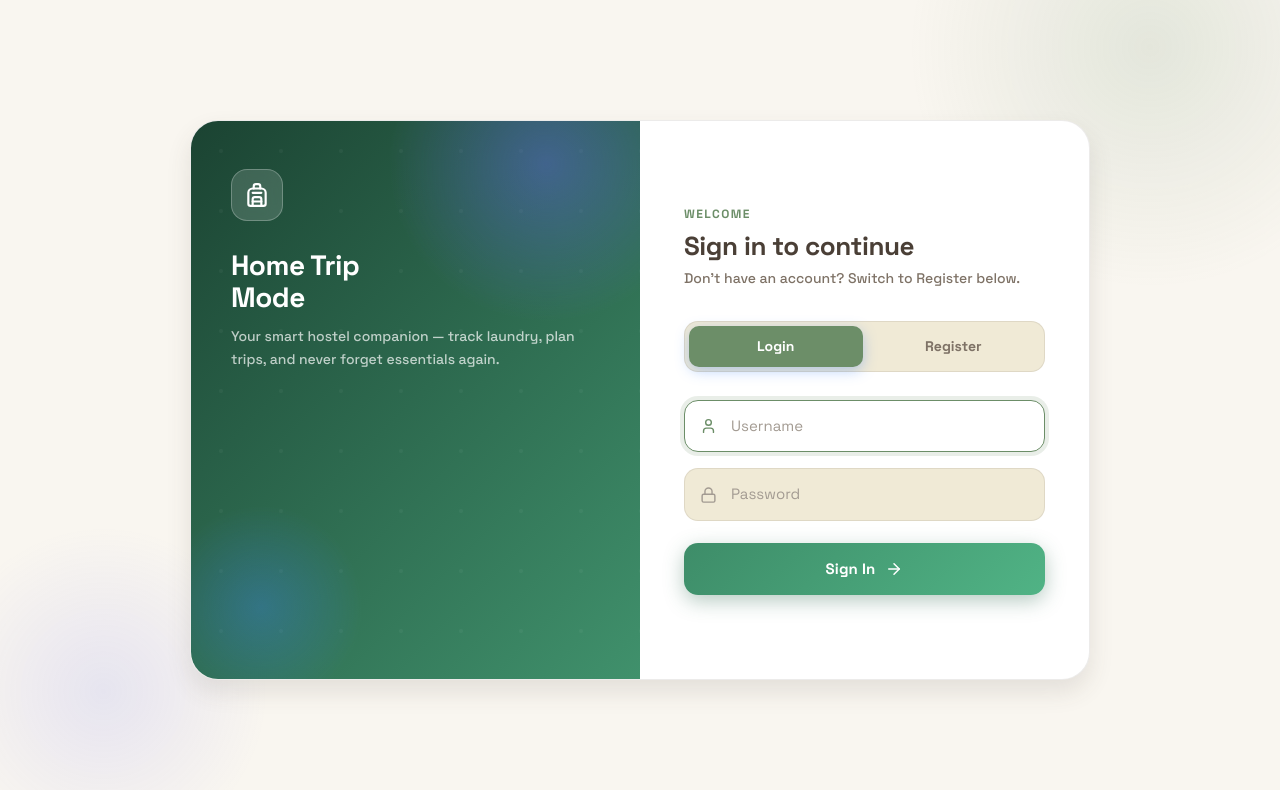
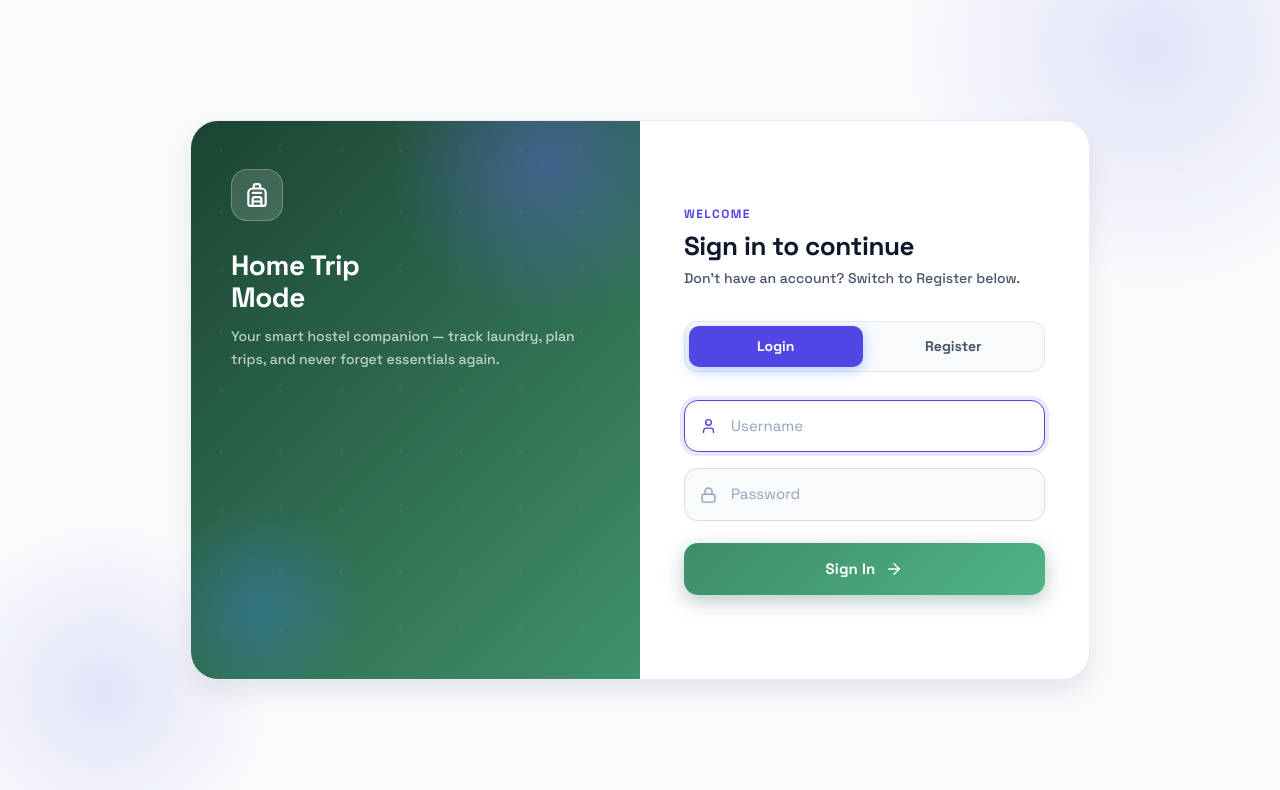
Before and after one commit to Vishnuvsh/home-trip-mode, a React (Vite) app in the folder frontend/: page /auth in a window 1280 px wide. Shown: the top 790 px of the page. Built offline with nearby package versions, Linux system fonts and the light colour scheme; no server answers.

Commit message:
chore: update light theme colors for better contrast

```diff
--- a/frontend/src/index.css
+++ b/frontend/src/index.css
@@ -9,41 +9,41 @@
 /* ── LIGHT THEME (Sand & Olive) ─────────────────────────────── */
 :root {
   /* Backgrounds */
-  --bg: #F9F6F0;
-  --bg-secondary: #F0EAD6;
+  --bg: #F8FAFC; /* Slate 50 */
+  --bg-secondary: #F1F5F9; /* Slate 100 */
   --surface: #ffffff;
-  --surface-hover: #FAFAFA;
+  --surface-hover: #F8FAFC;
 
   /* Borders */
-  --border: rgba(74, 63, 54, 0.1);
-  --border-hover: rgba(74, 63, 54, 0.2);
-  --border-strong: rgba(74, 63, 54, 0.3);
+  --border: rgba(15, 23, 42, 0.08);
+  --border-hover: rgba(15, 23, 42, 0.15);
+  --border-strong: rgba(15, 23, 42, 0.25);
 
-  /* Text */
-  --text: #4A3F36;
-  --text-muted: #7E7266;
-  --text-dim: #A39B92;
+  /* Text (High contrast) */
+  --text: #0F172A; /* Slate 900 */
+  --text-muted: #475569; /* Slate 600 */
+  --text-dim: #94A3B8; /* Slate 400 */
 
-  /* Brand accent */
-  --accent: #6C8E68;
-  --accent-light: rgba(108, 142, 104, 0.15);
-  --accent-glow: rgba(108, 142, 104, 0.35);
+  /* Brand accent (Modern Indigo) */
+  --accent: #4F46E5; /* Indigo 600 */
+  --accent-light: rgba(79, 70, 229, 0.12);
+  --accent-glow: rgba(79, 70, 229, 0.25);
 
   /* Semantic colours */
-  --amber: #D97706;
-  --amber-light: rgba(217, 119, 6, 0.15);
+  --amber: #F59E0B;
+  --amber-light: rgba(245, 158, 11, 0.15);
   --amber-glow: transparent;
 
-  --green: #6C8E68;
-  --green-light: rgba(108, 142, 104, 0.15);
+  --green: #10B981;
+  --green-light: rgba(16, 185, 129, 0.15);
   --green-glow: transparent;
 
-  --red: #DC2626;
-  --red-light: rgba(220, 38, 38, 0.15);
+  --red: #EF4444;
+  --red-light: rgba(239, 68, 68, 0.15);
   --red-glow: transparent;
 
-  --indigo: #6366F1;
-  --indigo-light: rgba(99, 102, 241, 0.12);
+  --indigo: #4F46E5;
+  --indigo-light: rgba(79, 70, 229, 0.12);
 
   /* Hero gradient */
   --hero-bg: transparent;
@@ -52,27 +52,27 @@
   --hero-dots: transparent;
 
   /* Navigation */
-  --nav-bg: #ffffff;
-  --nav-border: rgba(74, 63, 54, 0.1);
-  --nav-text: #7E7266;
-  --nav-text-hover: #6C8E68;
-  --nav-active: #6C8E68;
-  --nav-active-bg: rgba(108, 142, 104, 0.1);
+  --nav-bg: rgba(255, 255, 255, 0.85);
+  --nav-border: rgba(15, 23, 42, 0.08);
+  --nav-text: #475569;
+  --nav-text-hover: #4F46E5;
+  --nav-active: #4F46E5;
+  --nav-active-bg: rgba(79, 70, 229, 0.1);
 
   /* Modal */
   --modal-bg: #ffffff;
-  --modal-border: rgba(74, 63, 54, 0.1);
+  --modal-border: rgba(15, 23, 42, 0.08);
 
   /* Form inputs */
-  --input-bg: #F0EAD6;
-  --input-border: rgba(74, 63, 54, 0.1);
+  --input-bg: #F8FAFC;
+  --input-border: rgba(15, 23, 42, 0.12);
   --input-focus-bg: #ffffff;
 
   /* Shadows */
-  --shadow-sm: 0 2px 4px rgba(74, 63, 54, 0.05);
-  --shadow-md: 0 4px 12px rgba(74, 63, 54, 0.08);
-  --shadow-lg: 0 12px 24px rgba(74, 63, 54, 0.12);
-  --shadow-card: 0 8px 32px rgba(74, 63, 54, 0.1);
+  --shadow-sm: 0 2px 4px rgba(15, 23, 42, 0.04);
+  --shadow-md: 0 4px 12px rgba(15, 23, 42, 0.06);
+  --shadow-lg: 0 12px 24px rgba(15, 23, 42, 0.08);
+  --shadow-card: 0 8px 32px rgba(15, 23, 42, 0.06);
 
   /* Design tokens */
   --radius: 20px;
```
